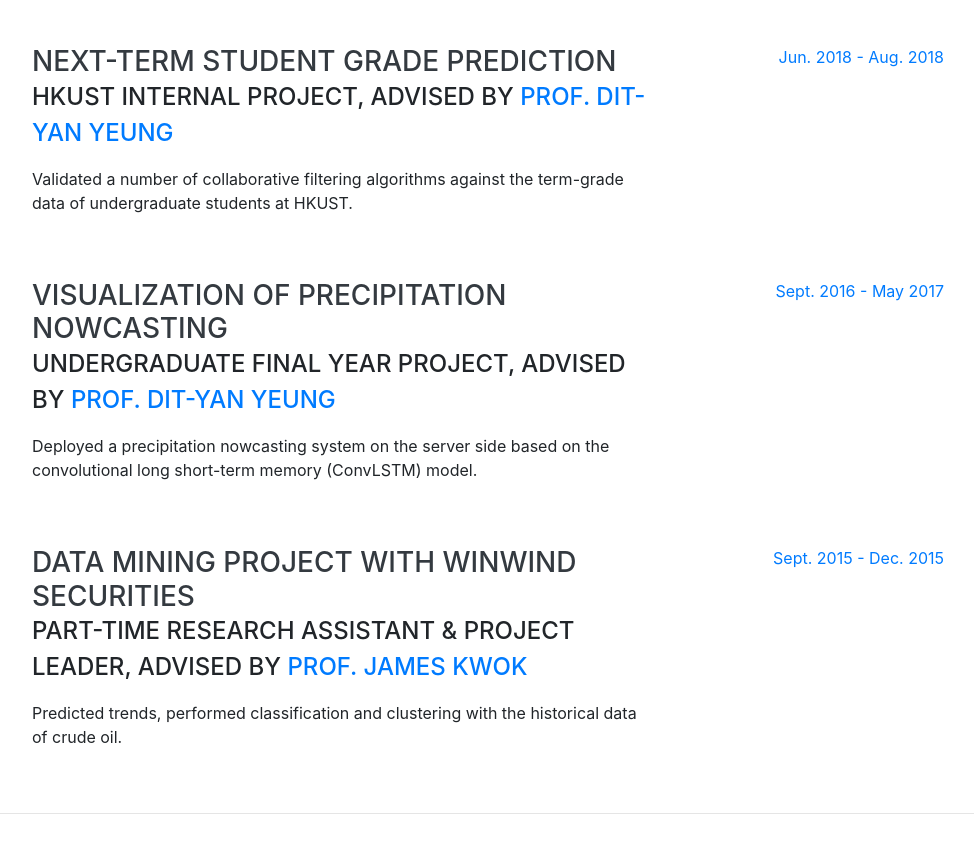
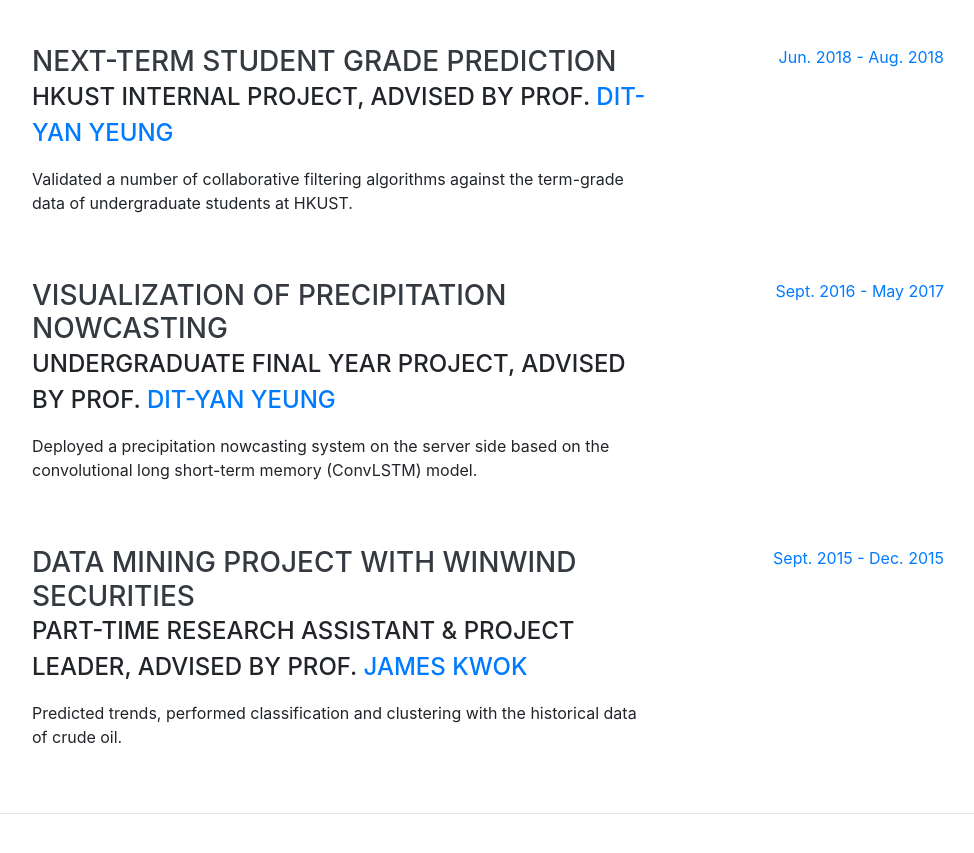
Before and after one commit to JSLBen/jslben.github.io, a website with bundled scripts: page index.html in a window 1280 px wide. Shown: the part 3116-3969 px from the top of the page, without its empty margins (288-1262 px from the left). Built offline with nearby package versions, Linux system fonts and the light colour scheme; some icons are missing; a web font is replaced by a local one.

Commit message:
modified prof. url

```diff
--- a/html/research.html
+++ b/html/research.html
@@ -3,7 +3,7 @@
 <div class="resume-item d-flex flex-column flex-md-row justify-content-between mb-5">
   <div class="resume-content">
     <h3 class="mb-0">Knowledge Query Network for Knowledge Tracing [LAK19] <a href="https://dl.acm.org/authorize?N687433">[pdf]</a> <a href="https://github.com/JSLBen/Knowledge-Query-Networks-for-Knowledge-Tracing"> [code] </a></h3>
-    <div class="subheading mb-3">Jinseok Lee, <a href="https://sites.google.com/view/dyyeung/">Dit-Yan Yeung</a></div>
+    <div class="subheading mb-3">Jinseok Lee, <a href="https://www.cse.ust.hk/faculty/profile/dyyeung">Dit-Yan Yeung</a></div>
     <p>Proposed an interpretable neural network-based model for knowledge tracing. Defined an alternative representation of <ins>knowledge state</ins>, and skills, or <ins>knowledge component.</ins> Achieved the SOTA prediction accuracy and provided an alternative approach for skill domain analysis.</p>
   </div>
   <div class="resume-date text-md-right">
@@ -14,7 +14,7 @@
 <div class="resume-item d-flex flex-column flex-md-row justify-content-between mb-5">
   <div class="resume-content">
     <h3 class="mb-0">Next-Term Student Grade Prediction</h3>
-    <div class="subheading mb-3">HKUST Internal Project, Advised by <a href="https://sites.google.com/view/dyyeung/"> Prof. Dit-Yan Yeung</a></div>
+    <div class="subheading mb-3">HKUST Internal Project, Advised by Prof. <a href="https://www.cse.ust.hk/faculty/profile/dyyeung">Dit-Yan Yeung</a></div>
     <p>Validated a number of collaborative filtering algorithms against the
 term-grade data of undergraduate students at HKUST.</p>
   </div>
@@ -26,7 +26,7 @@
 <div class="resume-item d-flex flex-column flex-md-row justify-content-between mb-5">
   <div class="resume-content">
     <h3 class="mb-0">Visualization of Precipitation Nowcasting</h3>
-    <div class="subheading mb-3">Undergraduate Final Year Project, Advised by <a href="https://sites.google.com/view/dyyeung/">Prof. Dit-Yan Yeung</a>
+    <div class="subheading mb-3">Undergraduate Final Year Project, Advised by Prof. <a href="https://www.cse.ust.hk/faculty/profile/dyyeung">Dit-Yan Yeung</a>
 </div>
     <p>Deployed a precipitation nowcasting system on the server side based on the convolutional long short-term memory (ConvLSTM) model.</p>
   </div>
@@ -38,7 +38,7 @@
 <div class="resume-item d-flex flex-column flex-md-row justify-content-between">
   <div class="resume-content">
     <h3 class="mb-0">Data Mining Project with WinWind Securities</h3>
-    <div class="subheading mb-3">Part-Time Research Assistant &amp; Project Leader, Advised by <a href="https://www.cse.ust.hk/~jamesk/">Prof. James Kwok</a></div>
+    <div class="subheading mb-3">Part-Time Research Assistant &amp; Project Leader, Advised by Prof. <a href="https://www.cse.ust.hk/admin/people/faculty/profile/jamesk">James Kwok</a></div>
     <p>Predicted trends, performed classification and clustering with the historical data of crude oil.</p>
   </div>
   <div class="resume-date text-md-right">
```
